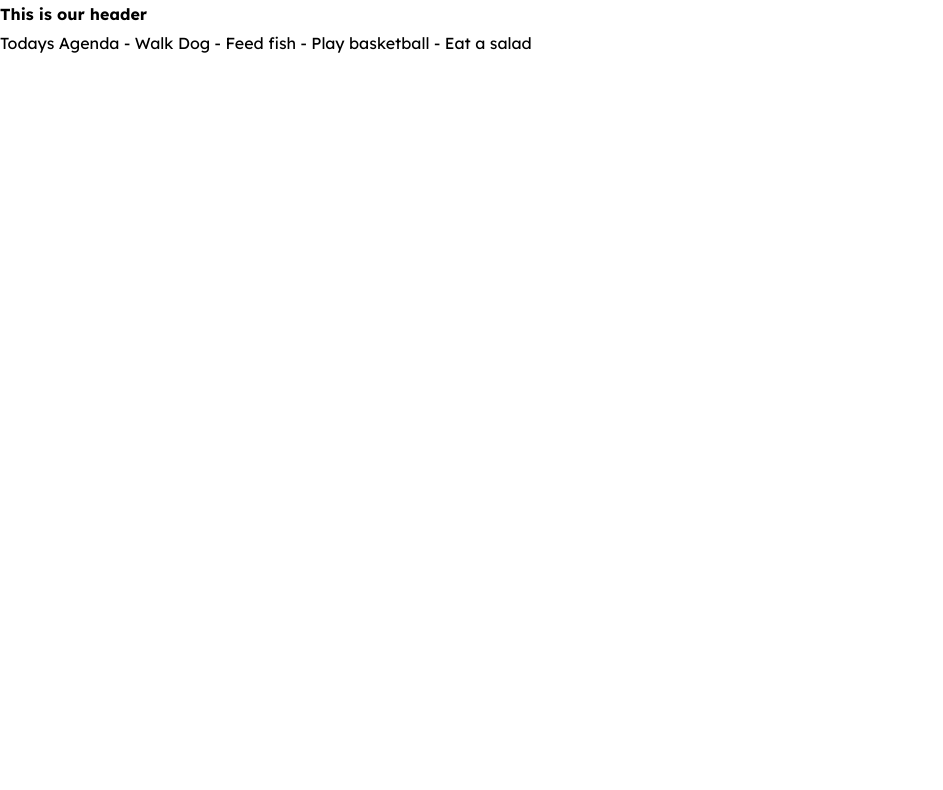
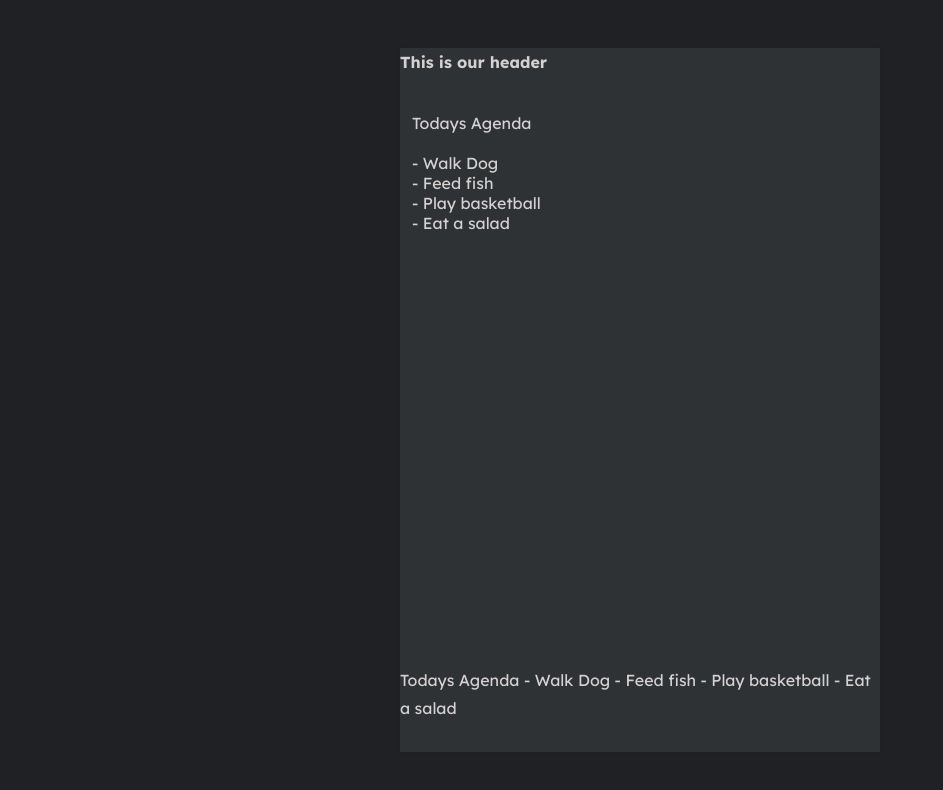
Before and after one commit to Sch-Steve/mynotes, a React (Create React App) app: page /note/1 in a window 1280 px wide. Shown: the top 790 px of the page, without its empty margins (0-943 px from the left). Built offline with nearby package versions, Linux system fonts and the light colour scheme.

Commit message:
Applied dark theme and basic container + app styling

```diff
--- a/src/App.js
+++ b/src/App.js
@@ -8,12 +8,14 @@
 function App() {
   return (
     <BrowserRouter>
-      <div className="App">
+      <div className="container dark">
+        <div className="app">
         <Header />
         <Routes>
           <Route path="/" element={<NotesPage />} />
           <Route path="/note/:id" element={<NotePage />} />
         </Routes>
+        </div>
       </div>
     </BrowserRouter>
   );
--- a/src/pages/NotePage.js
+++ b/src/pages/NotePage.js
@@ -6,8 +6,14 @@
   let { id } = useParams();
 
   let note = notes.find((note) => note.id == id);
+
   return (
-    <div>
+    <div className="note">
+        <div className="note-header">
+
+        </div>
+
+        <textarea value={note?.body}></textarea>
       <p>{note?.body}</p>
     </div>
   );
```
